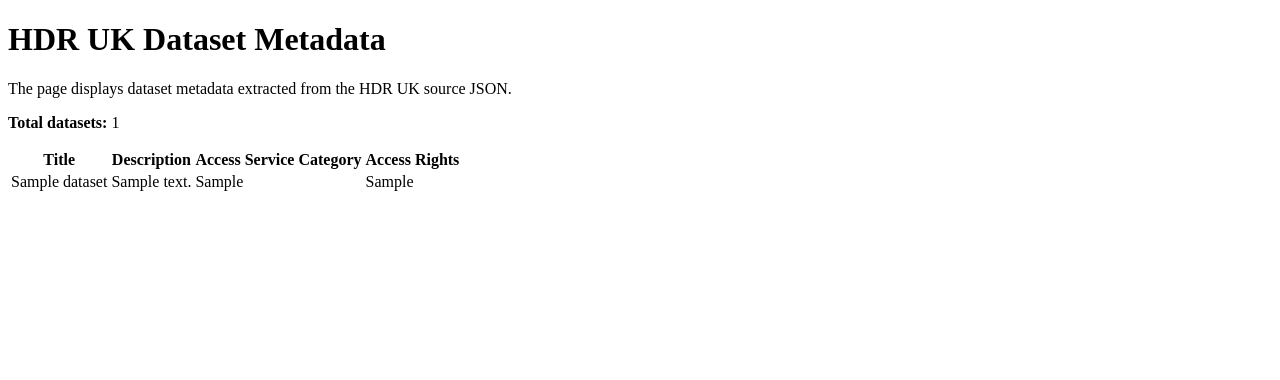
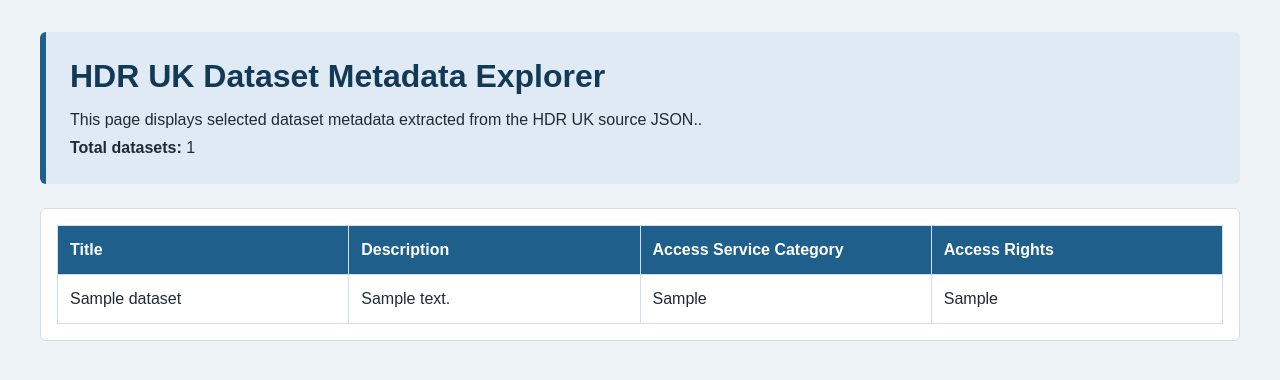
Before and after one commit to heronvalev/hdruk-datasets-app, a Flask app: template templates/index.html in a window 1280 px wide. Shown: the top 380 px of the page. Run offline with Flask 3, Linux system fonts and the light colour scheme; the template is opened without the code that fills it: most values are stand-ins (such as "Sample title", 1, 10 or a date in 2020).

Commit message:
Add frontend styling and refine table layout

```diff
--- a/static/styles.css
+++ b/static/styles.css
@@ -0,0 +1,81 @@
+/*
+styles.css
+----------
+Provides simple styling for the dataset metadata page and table.
+Keeps the layout clean, readable, and easy to scan.
+*/
+
+body {
+    margin: 0;
+    font-family: Arial, sans-serif;
+    line-height: 1.5;
+    background-color: #eef3f8;
+    color: #1f2a36;
+}
+
+.page-container {
+    max-width: 1200px;
+    margin: 0 auto;
+    padding: 2rem;
+}
+
+.page-header {
+    margin-bottom: 1.5rem;
+    padding: 1.25rem 1.5rem;
+    background-color: #dfeaf4;
+    border-left: 6px solid #1f5f8b;
+    border-radius: 6px;
+}
+
+.page-header h1 {
+    margin: 0 0 0.5rem 0;
+    color: #123a56;
+}
+
+.page-header p {
+    margin: 0.25rem 0;
+}
+
+.table-section {
+    overflow-x: auto;
+    background-color: #ffffff;
+    border: 1px solid #d4dde6;
+    border-radius: 6px;
+    padding: 1rem;
+}
+
+table {
+    width: 100%;
+    border-collapse: collapse;
+    background-color: #ffffff;
+    table-layout: fixed;
+}
+
+th,
+td {
+    border: 1px solid #d4dde6;
+    padding: 0.75rem;
+    text-align: left;
+    vertical-align: top;
+}
+
+th {
+    background-color: #1f5f8b;
+    color: #ffffff;
+    font-weight: bold;
+}
+
+a {
+    color: #0f5ea8;
+    text-decoration: none;
+}
+
+a:hover {
+    text-decoration: underline;
+}
+
+.description-column,
+.access-rights-column {
+    white-space: normal;
+    overflow-wrap: anywhere;
+}
--- a/templates/index.html
+++ b/templates/index.html
@@ -9,9 +9,9 @@
 <body>
     <main class="page-container">
         <header class="page-header">
-            <h1>HDR UK Dataset Metadata</h1>
+            <h1>HDR UK Dataset Metadata Explorer</h1>
             <p>
-                The page displays dataset metadata extracted from the HDR UK source JSON.
+                This page displays selected dataset metadata extracted from the HDR UK source JSON..
             </p>
             <p><strong>Total datasets:</strong> {{ datasets|length }}</p>
         </header>
@@ -21,18 +21,18 @@
                 <thead>
                     <tr>
                         <th>Title</th>
-                        <th>Description</th>
+                        <th class="description-column">Description</th>
                         <th>Access Service Category</th>
-                        <th>Access Rights</th>
+                        <th class="access-rights-column">Access Rights</th>
                     </tr>
                 </thead>
                 <tbody>
                     {% for dataset in datasets %}
                     <tr>
                         <td>{{ dataset.title }}</td>
-                        <td>{{ dataset.description }}</td>
+                        <td class="description-column">{{ dataset.description }}</td>
                         <td>{{ dataset.accessServiceCategory }}</td>
-                        <td>
+                        <td class="access-rights-column">
                             {% if is_url(dataset.accessRights) %}
                                 <a href="{{ dataset.accessRights }}" target="_blank" rel="noopener noreferrer">
                                     View link
```
